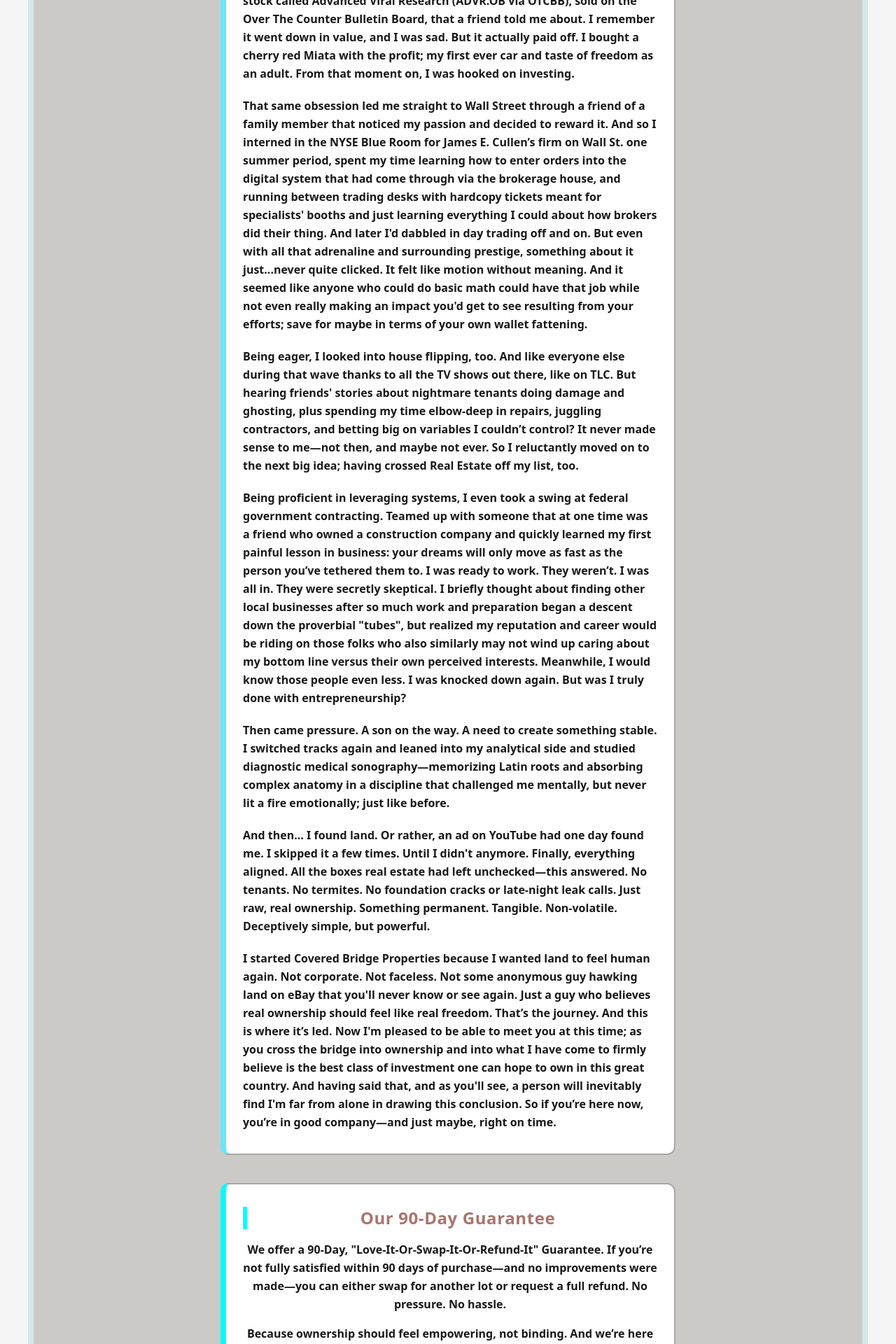
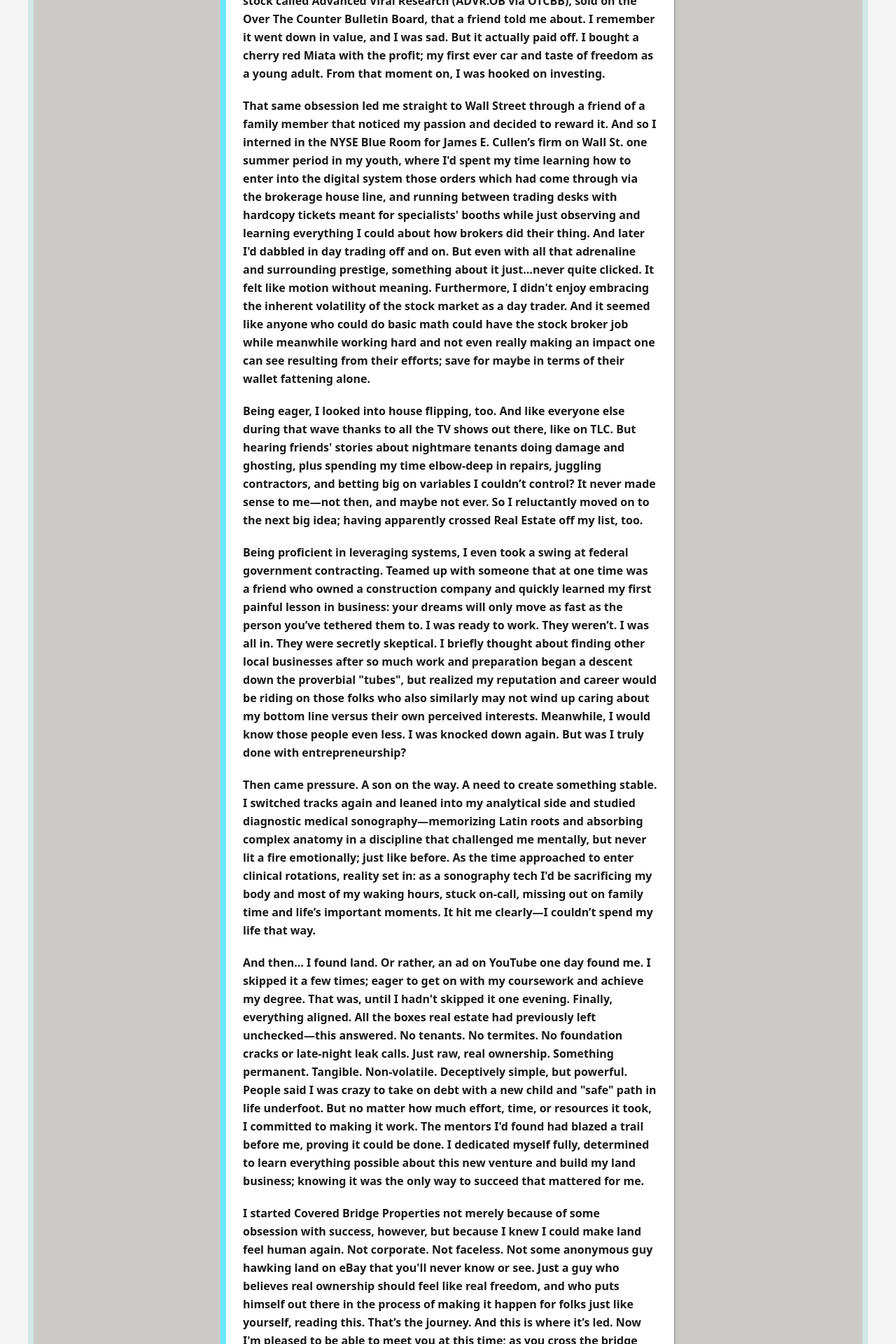
Before and after one commit to nyteksf/covered-bridge-seller-page, a React (Vite) app: page /about in a window 1280 px wide. Shown: the part 2377-4297 px from the top of the page at 70% size. Built offline with nearby package versions, Linux system fonts and the light colour scheme.

Commit message:
Add VIP List Modal, Update About.jsx details with biography

```diff
--- a/src/pages/About.jsx
+++ b/src/pages/About.jsx
@@ -110,12 +110,12 @@ const About = () => {
               </p>
               <p>
                 My first property? Total mess. A tiny lot in the middle of
-                nowhere that made no sense on paper. But it taught me that I'm
-                not the market, it taught me there's a buyer for every patch of
-                dirt, and moreover: how to read the land, how to spot value
-                where others miss it—and how to see what a piece of earth could
-                become with a little dash of marketing and a big dash of passion
-                mixed in and applied.
+                nowhere back in 2023 that made no sense on paper. But it taught
+                me I'm not the market, it taught me there's a buyer for every
+                patch of dirt, and moreover: how to read the land, how to spot
+                value where others miss it—and how to see what a piece of earth
+                could become with a little dash of marketing and a big dash of
+                passion mixed in and applied.
               </p>
               <p>
                 Since then, I’ve bought close to a dozen parcels across the
@@ -144,7 +144,7 @@ const About = () => {
               (ADVR.OB via OTCBB), sold on the Over The Counter Bulletin Board,
               that a friend told me about. I remember it went down in value, and
               I was sad. But it actually paid off. I bought a cherry red Miata
-              with the profit; my first ever car and taste of freedom as an
+              with the profit; my first ever car and taste of freedom as a young
               adult. From that moment on, I was hooked on investing.
             </p>
 
@@ -152,18 +152,20 @@ const About = () => {
               That same obsession led me straight to Wall Street through a
               friend of a family member that noticed my passion and decided to
               reward it. And so I interned in the NYSE Blue Room for James E.
-              Cullen’s firm on Wall St. one summer period, spent my time
-              learning how to enter orders into the digital system that had come
-              through via the brokerage house, and running between trading desks
-              with hardcopy tickets meant for specialists' booths and just
-              learning everything I could about how brokers did their thing. And
-              later I'd dabbled in day trading off and on. But even with all
-              that adrenaline and surrounding prestige, something about it
-              just...never quite clicked. It felt like motion without meaning.
-              And it seemed like anyone who could do basic math could have that
-              job while not even really making an impact you'd get to see
-              resulting from your efforts; save for maybe in terms of your own
-              wallet fattening.
+              Cullen’s firm on Wall St. one summer period in my youth, where I'd
+              spent my time learning how to enter into the digital system those
+              orders which had come through via the brokerage house line, and
+              running between trading desks with hardcopy tickets meant for
+              specialists' booths while just observing and learning everything I
+              could about how brokers did their thing. And later I'd dabbled in
+              day trading off and on. But even with all that adrenaline and
+              surrounding prestige, something about it just...never quite
+              clicked. It felt like motion without meaning. Furthermore, I
+              didn't enjoy embracing the inherent volatility of the stock market
+              as a day trader. And it seemed like anyone who could do basic math
+              could have the stock broker job while meanwhile working hard and
+              not even really making an impact one can see resulting from their
+              efforts; save for maybe in terms of their wallet fattening alone.
             </p>
 
             <p className="text-[#181818] text-left leading-relaxed mb-5">
@@ -173,8 +175,8 @@ const About = () => {
               damage and ghosting, plus spending my time elbow-deep in repairs,
               juggling contractors, and betting big on variables I couldn’t
               control? It never made sense to me—not then, and maybe not ever.
-              So I reluctantly moved on to the next big idea; having crossed
-              Real Estate off my list, too.
+              So I reluctantly moved on to the next big idea; having apparently
+              crossed Real Estate off my list, too.
             </p>
 
             <p className="text-[#181818] text-left leading-relaxed mb-5">
@@ -198,32 +200,48 @@ const About = () => {
               stable. I switched tracks again and leaned into my analytical side
               and studied diagnostic medical sonography—memorizing Latin roots
               and absorbing complex anatomy in a discipline that challenged me
-              mentally, but never lit a fire emotionally; just like before.
+              mentally, but never lit a fire emotionally; just like before. As
+              the time approached to enter clinical rotations, reality set in:
+              as a sonography tech I'd be sacrificing my body and most of my
+              waking hours, stuck on-call, missing out on family time and life’s
+              important moments. It hit me clearly—I couldn’t spend my life that
+              way.
             </p>
 
             <p className="text-[#181818] text-left leading-relaxed mb-5">
-              And then… I found land. Or rather, an ad on YouTube had one day
-              found me. I skipped it a few times. Until I didn't anymore.
-              Finally, <strong>everything aligned</strong>. All the boxes real
-              estate had left unchecked—this answered. No tenants. No termites.
-              No foundation cracks or late-night leak calls. Just raw, real
-              ownership. Something permanent. Tangible. Non-volatile.
-              Deceptively simple, but powerful.
+              And then… I found land. Or rather, an ad on YouTube one day found
+              me. I skipped it a few times; eager to get on with my coursework
+              and achieve my degree. That was, until I hadn't skipped it one
+              evening. Finally, <strong>everything aligned</strong>. All the
+              boxes real estate had previously left unchecked—this answered. No
+              tenants. No termites. No foundation cracks or late-night leak
+              calls. Just raw, real ownership. Something permanent. Tangible.
+              Non-volatile. Deceptively simple, but powerful. People said I was
+              crazy to take on debt with a new child and "safe" path in life
+              underfoot. But no matter how much effort, time, or resources it
+              took, I committed to making it work. The mentors I'd found had
+              blazed a trail before me, proving it could be done. I dedicated
+              myself fully, determined to learn everything possible about this
+              new venture and build my land business; knowing it was the only
+              way to succeed that mattered for me.
             </p>
 
             <p className="text-[#181818] text-left leading-relaxed">
-              I started Covered Bridge Properties because I wanted land to feel{" "}
-              <strong>human</strong> again. Not corporate. Not faceless. Not
-              some anonymous guy hawking land on eBay that you'll never know or
-              see again. Just a guy who believes real ownership should feel like
-              real <strong>freedom</strong>. That’s the journey. And this is
-              where it’s led. Now I'm pleased to be able to meet you at this
-              time; as you cross the bridge into ownership and into what I have
-              come to firmly believe is the best class of investment one can
-              hope to own in this great country. And having said that, and as
-              you'll see, a person will inevitably find I'm far from alone in
-              drawing this conclusion. So if you’re here now, you’re in good
-              company—and just maybe, right on time.
+              I started Covered Bridge Properties not merely because of some
+              obsession with success, however, but because I knew I could make
+              land feel <strong>human</strong> again. Not corporate. Not
+              faceless. Not some anonymous guy hawking land on eBay that you'll
+              never know or see. Just a guy who believes real ownership should
+              feel like real <strong>freedom</strong>, and who puts himself out
+              there in the process of making it happen for folks just like
+              yourself, reading this. That’s the journey. And this is where it’s
+              led. Now I'm pleased to be able to meet you at this time; as you
+              cross the bridge into ownership and into what I have come to
+              firmly believe is the best class of investment one can hope to own
+              in this great country. And having said that, and as you'll see, a
+              person will inevitably find I'm far from alone in drawing this
+              conclusion. So if you’re here now, you’re in good company—and just
+              maybe, right on time.
             </p>
           </section>
 
--- a/src/pages/VIPListModal.jsx
+++ b/src/pages/VIPListModal.jsx
@@ -24,6 +24,8 @@ const VIPListModal = ({ isOpen, onClose }) => {
       });
 
       const result = await res.json();
+
+      console.log("SUBSCRIBE RESPONSE", res.status, result);
 
       if (!res.ok) {
         if (result.code === "duplicate_parameter") {
@@ -95,7 +97,7 @@ const VIPListModal = ({ isOpen, onClose }) => {
               {isSubmitting ? (
                 <FontAwesomeIcon icon={faSpinner} spin />
               ) : (
-                "Get Early Access"
+                "Get Early Access Now"
               )}
             </button>
           </form>
```
